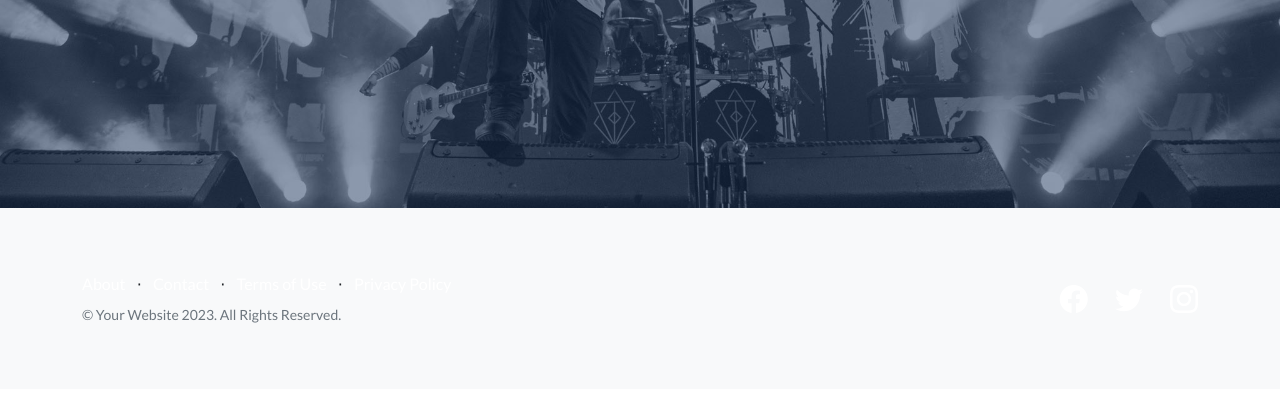
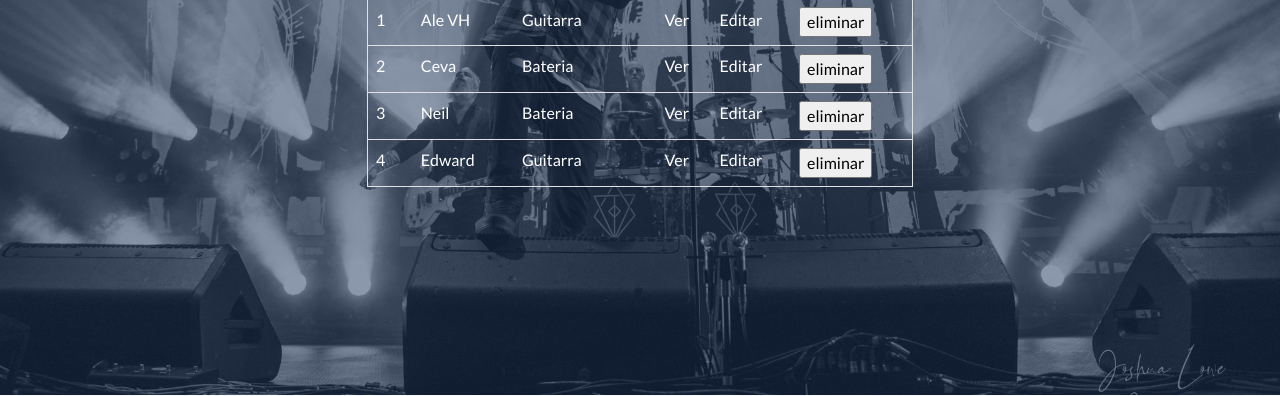
Before and after one commit to alealvarez82/Tercer_pre_entrega_alvarez, a Django app: page /musicos/musicos/ in a window 1280 px wide. Shown: the part 366-762 px from the top of the page. Before the commit the page ends 689 px from the top, so only its background shows below. Run offline with Django 4.2, Linux system fonts and the light colour scheme; data comes from the database, SQL or seed files in the repository; both versions use the stored data as it was after the commit; some libraries are stand-ins or nearby versions.

Commit message:
15/11 no funciona boton borrar

```diff
--- a/app_musicos/templates/app_musicos/crear_musico.html
+++ b/app_musicos/templates/app_musicos/crear_musico.html
@@ -11,4 +11,4 @@
   <input type="submit" value="Enviar">
 </form>
 
-{% endblock contenido%}
+{% endblock contenido %}
--- a/app_musicos/templates/app_musicos/listar_musicos.html
+++ b/app_musicos/templates/app_musicos/listar_musicos.html
@@ -43,9 +43,14 @@
                     <td>{{ musico.id }}</td>
                     <td>{{ musico.nombre }}</td>
                     <td>{{ musico.instrumento }}</td>
-                    <td><a href="{% url 'listar_musicos' musico.id %}">Ver</a></td>
-                    <td><a href="{% url 'editar_musico' musico.id %}">Editar</a></td>
-                    <td><a href="{% url 'eliminar_musico' musico.id %}"><i class="bi bi-trash"></i></a></td>
+                    <td><a href="">Ver</a></td>
+                    <td><a href="">Editar</a></td>
+                    <td><form action="{% url 'eliminar_musico' Musicos.id %}" method="post">
+                        {% csrf_token %}
+                        <input type="submit" value="eliminar"/>
+                      </form>
+               </td>
+
                 </tr>
             {% endfor %}
         </tbody>
--- a/app_musicos/urls.py
+++ b/app_musicos/urls.py
@@ -1,6 +1,6 @@
 from django.urls import path
-from app_musicos.views import (listar_instrumentos, ingresar_instrumento, buscar_instrumento, listar_musicos, ingresar_musico,
-listar_musicos, ver_nota, crear_nota, buscar_nota, crear_musico
+from app_musicos.views import (
+    listar_instrumentos, ingresar_instrumento, buscar_instrumento, listar_musicos, ver_nota, crear_nota, buscar_nota, crear_musico, eliminar_musico,
 )
 from django.urls import reverse, reverse_lazy
 from django.views.generic import ListView, CreateView, DetailView, UpdateView, DeleteView
@@ -14,7 +14,7 @@ urlpatterns = [
     path("musicos/", listar_musicos, name="listar_musicos"),
     path("ingresar-musico/", crear_musico, name="crear_musico"),
     path("buscar-musico/", listar_musicos, name="buscar_musico"),
-    path("eliminar-musico/", listar_musicos, name="eliminar_musico"),
+    path("eliminar-musico/", eliminar_musico, name="eliminar_musico"),
     path("ver-nota/", buscar_nota, name="ver_nota"),
     path("crear-nota/", crear_nota, name="crear_nota"),
     path("buscar-nota/", buscar_nota, name="buscar_nota"),
--- a/app_musicos/views.py
+++ b/app_musicos/views.py
@@ -20,7 +20,7 @@ def buscar_instrumento(request):
 
 def listar_musicos(request):
     contexto = {
-        "Creador" : "Ale VH"
+         "object_list": Musicos.objects.all()
     }
     http_response = render(
         request=request,
@@ -28,9 +28,6 @@ def listar_musicos(request):
         context=contexto,
     )
     return http_response
-
-def ingresar_musico(request):
-    return HttpResponse('vista musicos')
 
 def ver_nota(request):
     return HttpResponse('vista notas')
@@ -54,3 +51,13 @@ def crear_musico(request):
             request=request,
             template_name='app_musicos/crear_musico.html',
         )
+
+def eliminar_musico(request, id):
+    # obtienes el curso de la base de datos
+    musicos = Musicos.objects.get(id=id)
+    if request.method == "POST":
+        # borra el curso de la base de datos
+        musicos.delete()
+        # redireccionamos a la URL exitosa
+        url_exitosa = reverse('listar_musicos')
+        return redirect(url_exitosa)
```
Also changed, not shown: db.sqlite3.
